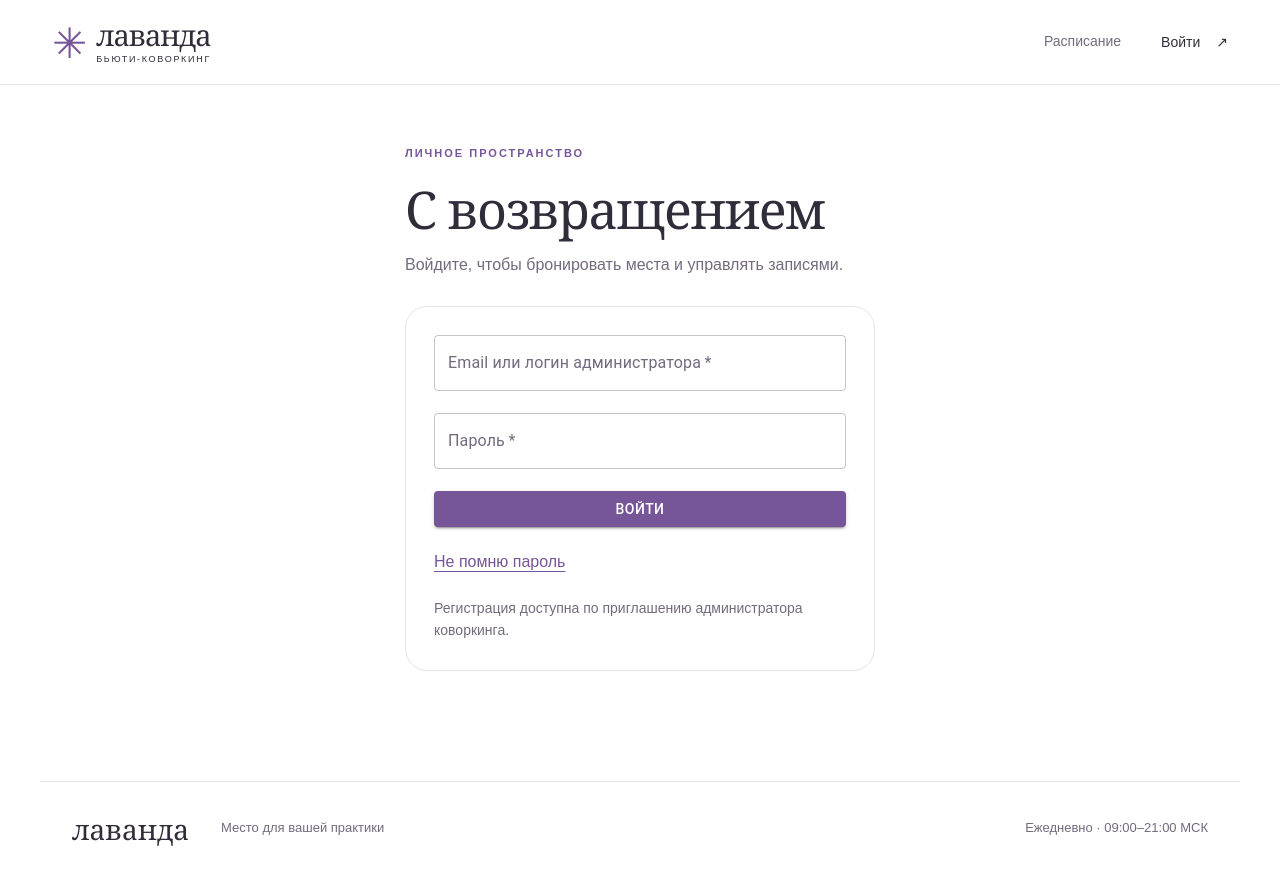
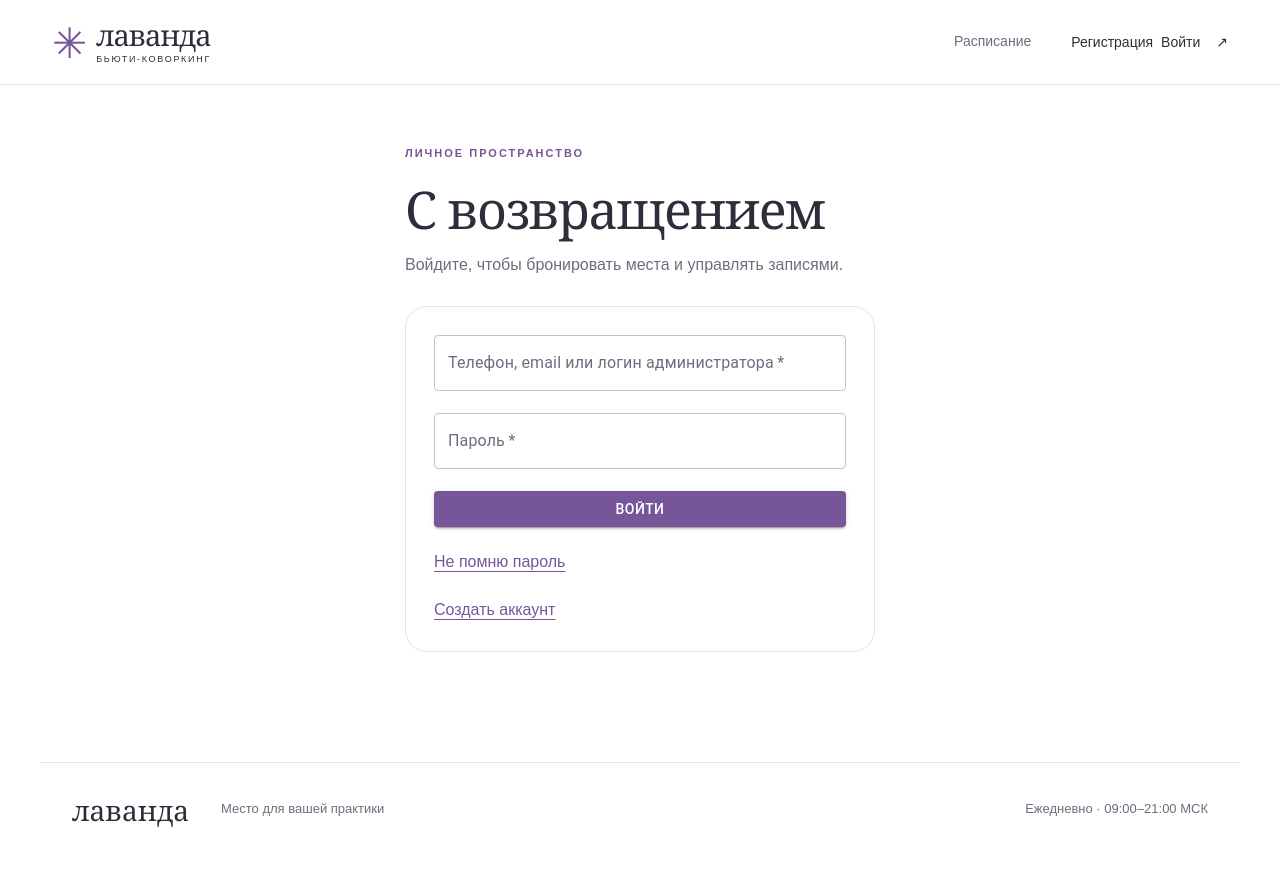
Before and after one commit to Pelmen2la/lavanda_fe, a Next.js app: page /login in a window 1280 px wide. Shown: the top 884 px of the page. Built offline with nearby package versions, Linux system fonts and the light colour scheme; no server answers; what @mui/material-nextjs would draw is missing.

Commit message:
Add public registration and align workplace card footer

```diff
--- a/src/app/page.tsx
+++ b/src/app/page.tsx
@@ -5,6 +5,6 @@ export default function Home() { return <>
     <div className={s.art} aria-hidden="true"><div className={s.orbit}/><div className={s.arch}><span>пространство<br /><i>для вас</i></span><div className={s.stem}/><div className={s.leafOne}/><div className={s.leafTwo}/><div className={s.leafThree}/></div><div className={s.artLabel}><span>✳</span>Меньше организационных забот.<br />Больше внимания вашему делу.</div><span className={s.vertical}>LAVANDA / BEAUTY SPACE</span></div>
   </section>
   <section className={s.strip}><div><strong>15 минут</strong><span>шаг выбора времени</span></div><div><strong>Без выходных</strong><span>работайте в своём ритме</span></div><div><strong>Гибкая отмена</strong><span>если планы изменились</span></div></section>
-  <section className={s.how}><div><p className={s.eyebrow}>ПРОСТО НАЧАТЬ</p><h2>Всё внимание —<br /><em>вашим клиентам.</em></h2><p>Расписание открыто для всех. Для бронирования получите приглашение у администратора и создайте свой аккаунт.</p></div><ol><li><span>01</span><div><h3>Найдите своё место</h3><p>Посмотрите описание, стоимость за час и свободное время.</p></div></li><li><span>02</span><div><h3>Выберите удобные часы</h3><p>Бронируйте от получаса до полного рабочего дня.</p></div></li><li><span>03</span><div><h3>Управляйте своими записями</h3><p>Все брони в личном кабинете. Отменить запись можно в любое время.</p></div></li></ol></section>
+  <section className={s.how}><div><p className={s.eyebrow}>ПРОСТО НАЧАТЬ</p><h2>Всё внимание —<br /><em>вашим клиентам.</em></h2><p>Расписание открыто для всех. Для бронирования создайте аккаунт по номеру телефона.</p></div><ol><li><span>01</span><div><h3>Найдите своё место</h3><p>Посмотрите описание, стоимость за час и свободное время.</p></div></li><li><span>02</span><div><h3>Выберите удобные часы</h3><p>Бронируйте от получаса до полного рабочего дня.</p></div></li><li><span>03</span><div><h3>Управляйте своими записями</h3><p>Все брони в личном кабинете. Отменить запись можно в любое время.</p></div></li></ol></section>
   <section className={s.bottom}><span aria-hidden="true">✳</span><h2>Для следующей<br /><em>красивой работы.</em></h2><Link className={s.cta} href="/schedule/">Открыть расписание <span aria-hidden="true">↗</span></Link></section>
 </>; }
--- a/src/app/schedule/page.tsx
+++ b/src/app/schedule/page.tsx
@@ -37,8 +37,8 @@ export default function Schedule() {
         if (reserved && isAdmin) intervals.push({ workplaceId: p.id, start: date + 'T09:00:00+03:00', end: date + 'T21:00:00+03:00' });
 
         return <article key={p.id} className={`${s.panel} ${s.workplaceCard}`}><div className={s.stack}><div><h2 className={s.heading}>{p.name}</h2><p className={s.muted}>{money(p.hourlyPrice)} / час</p></div><p className={s.note}>{p.description}</p>
-          <AvailabilityTimeline key={date} date={date} intervals={intervals} bookings={isAdmin ? intervals.filter((b): b is Booking => 'clientName' in b) : undefined} />
-          <div className={s.workplaceActions}>{user?.role === 'master' ? <Link className={s.link} href="/account/">Мои записи →</Link> : user ? <Button variant="outlined" disabled={reserved} onClick={() => setSelected(p)}>Забронировать</Button> : <Link className={s.link} href="/login/">Войти для бронирования →</Link>}</div>
+          <div className={s.workplaceActions}><AvailabilityTimeline key={date} date={date} intervals={intervals} bookings={isAdmin ? intervals.filter((b): b is Booking => 'clientName' in b) : undefined} />
+          {user?.role === 'master' ? <Link className={s.link} href="/account/">Мои записи →</Link> : user ? <Button variant="outlined" disabled={reserved} onClick={() => setSelected(p)}>Забронировать</Button> : <Link className={s.link} href="/login/">Войти для бронирования →</Link>}</div>
         </div></article>;
       })}</div> : <div className={s.empty}><h2 className={s.heading}>Места скоро появятся</h2><p>Администратор ещё не добавил доступные для бронирования рабочие места.</p>{user?.role === 'admin' && <Link className={s.link} href="/admin/">Добавить первое место</Link>}</div>)}
     </div>{selected && user?.role !== 'master' && <BookingForm place={selected} date={date} busy={busy} clientsResource={clientsResource} close={() => setSelected(null)} saved={() => { setSelected(null); setSuccess('Место забронировано.'); busyResource.reload(); }} />}
--- a/src/components/AuthForm.tsx
+++ b/src/components/AuthForm.tsx
@@ -6,12 +6,14 @@ import { Alert, Button, TextField } from '@mui/material';
 import { api, message } from '@/lib/api';
 import { useAuth } from './Providers';
 import s from './Common.module.css';
+import PhoneField from './PhoneField';
 type Mode = 'login' | 'register' | 'forgot' | 'reset';
 const titles = { login: 'С возвращением', register: 'Добро пожаловать', forgot: 'Забыли пароль?', reset: 'Новый пароль' };
 export default function AuthForm({ mode }: { mode: Mode }) {
   const router = useRouter(); const { refresh } = useAuth(); const [email, setEmail] = useState(''); const [password, setPassword] = useState(''); const [confirm, setConfirm] = useState('');
+  const [name, setName] = useState(''); const [phone, setPhone] = useState('');
   const [token, setToken] = useState(''); const [error, setError] = useState(''); const [success, setSuccess] = useState(''); const [pending, setPending] = useState(false);
-  useEffect(() => { if (mode === 'register' || mode === 'reset') { const value = new URLSearchParams(window.location.hash.slice(1)).get('token') || ''; setToken(value); if (!value) setError('Откройте полную ссылку из приглашения или письма.'); } }, [mode]);
+  useEffect(() => { if (mode === 'register' || mode === 'reset') { const value = new URLSearchParams(window.location.hash.slice(1)).get('token') || ''; setToken(value); if (!value && mode === 'reset') setError('Откройте полную ссылку из приглашения или письма.'); } }, [mode]);
   async function submit(e: React.FormEvent) {
     e.preventDefault(); setError(''); setSuccess('');
     if ((mode === 'register' || mode === 'reset') && password !== confirm) { setError('Пароли не совпадают'); return; }
@@ -20,15 +22,16 @@ export default function AuthForm({ mode }: { mode: Mode }) {
     try {
       if (mode === 'forgot') { const result = await api<{ message: string }>('/auth/forgot', { email }); setSuccess(result.message); }
       else if (mode === 'reset') { await api('/auth/reset', { token, password }); setSuccess('Пароль изменён. Теперь можно войти.'); setPassword(''); setConfirm(''); window.history.replaceState(null, '', window.location.pathname); }
-      else { await api(`/auth/${mode}`, mode === 'login' ? { email, password } : { token, password }); const user = await refresh(); router.replace(user?.role === 'admin' ? '/admin/bookings/' : '/account/'); }
+      else { await api(`/auth/${mode}`, mode === 'login' ? { login: email, password } : { token, name, phone, email, password, confirmPassword: confirm }); const user = await refresh(); router.replace(user?.role === 'admin' ? '/admin/bookings/' : '/account/'); }
     } catch (e) { setError(message(e)); } finally { setPending(false); }
   }
-  return <div className={s.page}><div className={s.auth}><p className={s.eyebrow}>ЛИЧНОЕ ПРОСТРАНСТВО</p><h1 className={s.title}>{titles[mode]}</h1><p className={s.subtitle}>{mode === 'register' ? 'Приглашение уже связано с вашей карточкой и email. Осталось придумать пароль.' : mode === 'forgot' ? 'Укажите email, привязанный к вашей карточке.' : mode === 'reset' ? 'Придумайте надёжный пароль длиной от 8 символов.' : 'Войдите, чтобы бронировать места и управлять записями.'}</p>
+  return <div className={s.page}><div className={s.auth}><p className={s.eyebrow}>ЛИЧНОЕ ПРОСТРАНСТВО</p><h1 className={s.title}>{titles[mode]}</h1><p className={s.subtitle}>{mode === 'register' ? (token ? 'Заполните данные, чтобы активировать аккаунт по приглашению.' : 'Создайте аккаунт, чтобы бронировать места.') : mode === 'forgot' ? 'Укажите email, привязанный к вашей карточке.' : mode === 'reset' ? 'Придумайте надёжный пароль длиной от 8 символов.' : 'Войдите, чтобы бронировать места и управлять записями.'}</p>
     <form className={`${s.panel} ${s.form}`} onSubmit={submit}>{error && <Alert severity="error">{error}</Alert>}{success && <Alert severity="success">{success}</Alert>}
-      {(mode === 'login' || mode === 'forgot') && <TextField label={mode === 'login' ? 'Email или логин администратора' : 'Email'} type={mode === 'login' ? 'text' : 'email'} autoComplete={mode === 'login' ? 'username' : 'email'} required value={email} onChange={e => setEmail(e.target.value)} />}
+      {(mode === 'login' || mode === 'forgot') && <TextField label={mode === 'login' ? 'Телефон, email или логин администратора' : 'Email'} type={mode === 'login' ? 'text' : 'email'} autoComplete={mode === 'login' ? 'username' : 'email'} required value={email} onChange={e => setEmail(e.target.value)} />}
+      {mode === 'register' && <><TextField label="Имя" autoComplete="name" required value={name} onChange={e => setName(e.target.value)} slotProps={{ htmlInput: { maxLength: 100 } }} /><PhoneField required value={phone} onChange={setPhone} /><TextField label="Email (необязательно)" type="email" autoComplete="email" value={email} onChange={e => setEmail(e.target.value)} helperText="Для восстановления пароля. Без email обратитесь к администратору." /></>}
       {mode !== 'forgot' && <TextField label="Пароль" type="password" autoComplete={mode === 'login' ? 'current-password' : 'new-password'} required value={password} onChange={e => setPassword(e.target.value)} slotProps={{ htmlInput: { minLength: mode === 'login' ? 1 : 8, maxLength: 72 } }} helperText={mode === 'login' ? undefined : 'Не менее 8 символов'} />}
       {(mode === 'register' || mode === 'reset') && <TextField label="Повторите пароль" type="password" autoComplete="new-password" required value={confirm} onChange={e => setConfirm(e.target.value)} />}
-      <Button type="submit" variant="contained" disabled={pending || ((mode === 'reset' || mode === 'register') && !token) || (mode === 'reset' && !!success)}>{pending ? 'Подождите…' : mode === 'login' ? 'Войти' : mode === 'register' ? 'Создать аккаунт' : mode === 'forgot' ? 'Отправить ссылку' : 'Сохранить пароль'}</Button>
-      {mode === 'login' ? <><Link className={s.link} href="/forgot/">Не помню пароль</Link><p className={s.muted}>Регистрация доступна по приглашению администратора коворкинга.</p></> : <Link className={s.link} href="/login/">Вернуться ко входу</Link>}
+      <Button type="submit" variant="contained" disabled={pending || (mode === 'reset' && !token) || (mode === 'reset' && !!success)}>{pending ? 'Подождите…' : mode === 'login' ? 'Войти' : mode === 'register' ? 'Создать аккаунт' : mode === 'forgot' ? 'Отправить ссылку' : 'Сохранить пароль'}</Button>
+      {mode === 'login' ? <><Link className={s.link} href="/forgot/">Не помню пароль</Link><Link className={s.link} href="/register/">Создать аккаунт</Link></> : <Link className={s.link} href="/login/">Вернуться ко входу</Link>}
     </form></div></div>;
 }
--- a/src/components/PhoneField.tsx
+++ b/src/components/PhoneField.tsx
@@ -3,7 +3,7 @@ import { useRef } from 'react';
 import { TextField } from '@mui/material';
 import { formatPhone, phoneCaret, phoneDigits } from '@/lib/phone';
 
-export default function PhoneField({ value, onChange, error, helperText }: { value: string; onChange: (value: string) => void; error?: boolean; helperText?: string }) {
+export default function PhoneField({ value, onChange, error, helperText, required, disabled }: { value: string; onChange: (value: string) => void; error?: boolean; helperText?: string; required?: boolean; disabled?: boolean }) {
   const input = useRef<HTMLInputElement>(null);
   const formatted = formatPhone(value);
   function update(next: string, count: number) {
@@ -12,6 +12,8 @@ export default function PhoneField({ value, onChange, error, helperText }: { val
   }
   return <TextField
     label="Телефон"
+    required={required}
+    disabled={disabled}
     error={error}
     helperText={helperText}
     type="tel"
--- a/src/components/Shell.tsx
+++ b/src/components/Shell.tsx
@@ -11,7 +11,7 @@ export default function Shell({ children }: { children: ReactNode }) {
   return <><a className={s.skip} href="#content">Перейти к содержимому</a><header className={s.header}><div className={s.bar}>
     <Link className={s.brand} href="/" aria-label="Лаванда — главная"><span className={s.mark} aria-hidden="true">✳</span><span>лаванда<small>бьюти-коворкинг</small></span></Link>
     <nav className={s.nav} aria-label="Главная навигация"><Link aria-current={path === '/schedule/' ? 'page' : undefined} href="/schedule/">Расписание</Link>{user && <Link href="/account/">Мои записи</Link>}{user?.role === 'admin' && <Link href="/admin/bookings/">Админка</Link>}</nav>
-    <div className={s.auth}>{!loading && (user ? <><span className={s.userName} title={user.name}>{user.name}</span><Button size="small" onClick={async () => { try { await logout(); router.replace('/'); } catch (e) { setError(message(e)); } }}>Выйти</Button></> : <Link className={s.login} href="/login/">Войти <span aria-hidden="true">↗</span></Link>)}</div>
+    <div className={s.auth}>{!loading && (user ? <><span className={s.userName} title={user.name}>{user.name}</span><Button size="small" onClick={async () => { try { await logout(); router.replace('/'); } catch (e) { setError(message(e)); } }}>Выйти</Button></> : <><Link className={s.login} href="/register/" aria-current={path === '/register/' || path === '/register' ? 'page' : undefined}>Регистрация</Link><Link className={s.login} href="/login/">Войти <span aria-hidden="true">↗</span></Link></>)}</div>
   </div></header>{error && <Alert severity="error" onClose={() => setError('')}>{error}</Alert>}<main id="content" className={s.main}>{children}</main>
   <footer className={s.footer}><span className={s.footerName}>лаванда</span><span>Место для вашей практики</span><span>Ежедневно · 09:00–21:00 МСК</span></footer></>;
 }
```
Also changed, not shown: src/components/AdminPanel.tsx (+5 -5 lines).
